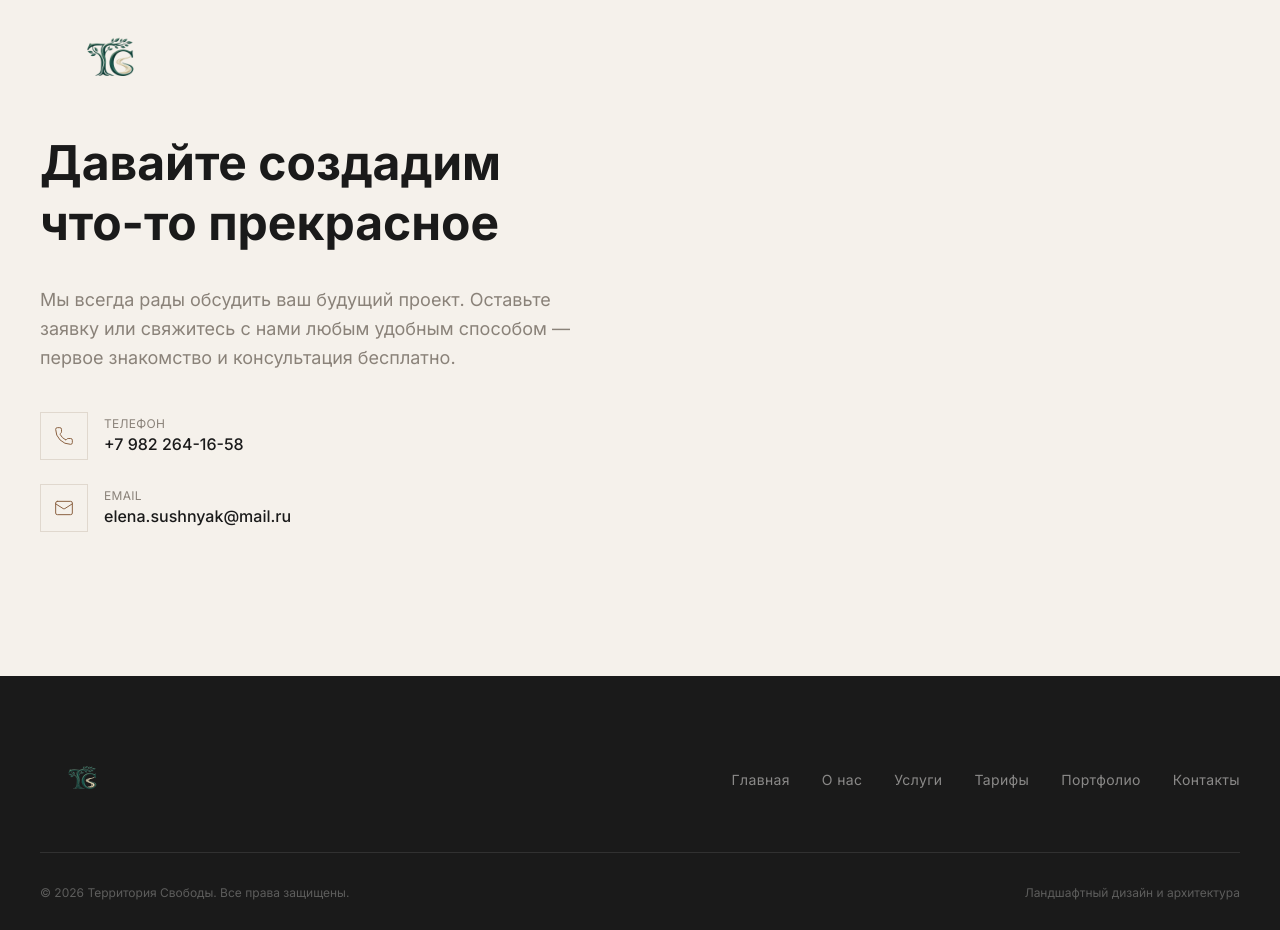
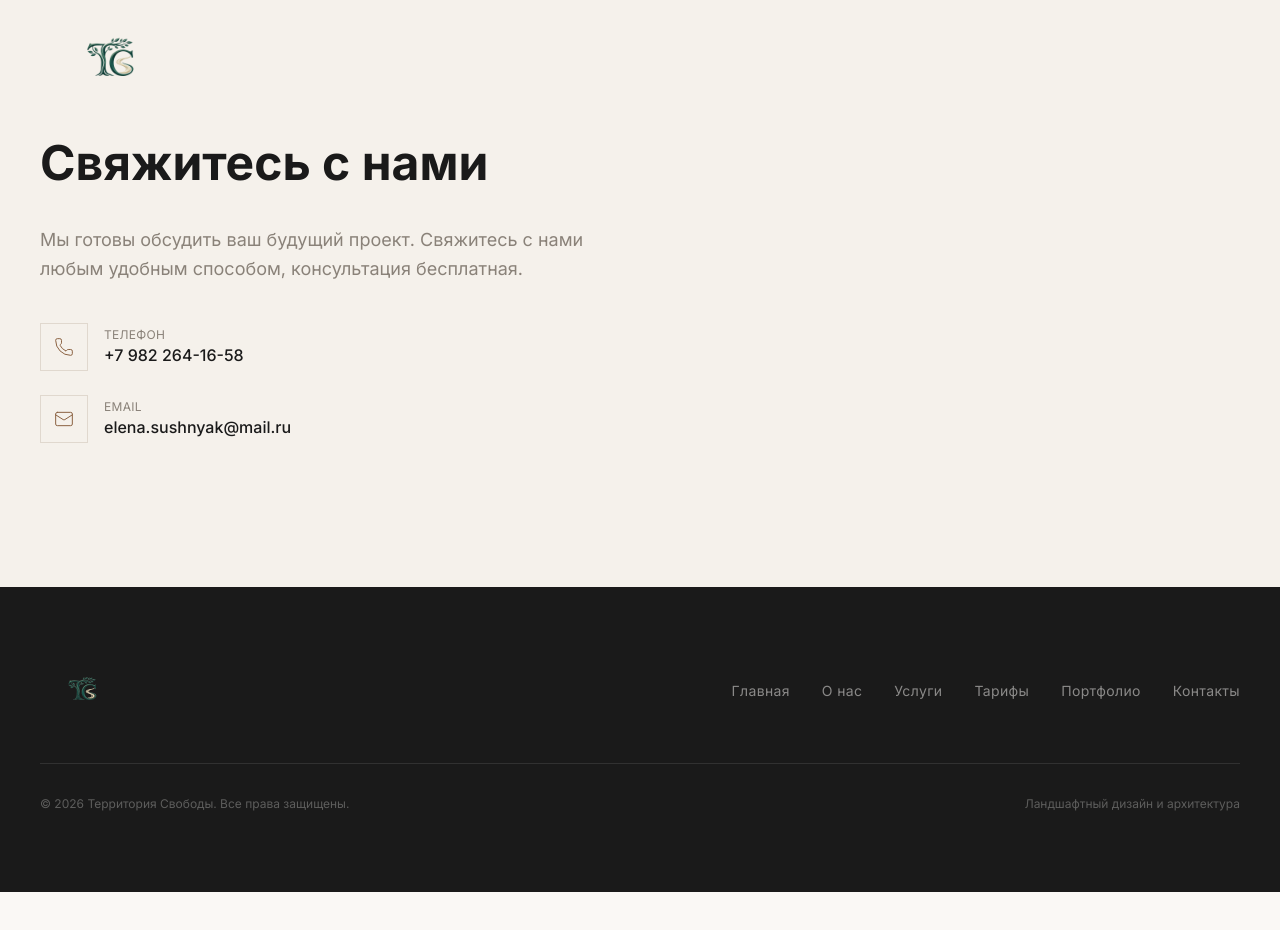
Before and after one commit to workreplit3-ctrl/territoriya-svobody, a Next.js app: page / in a window 1280 px wide. Shown: the part 8000-8930 px from the top of the page. After the commit the page ends 8892 px from the top, so only its background shows below. Built offline with nearby package versions, Linux system fonts and the light colour scheme.

Commit message:
feat: update contacts section heading and description

```diff
--- a/src/app/page.tsx
+++ b/src/app/page.tsx
@@ -1072,16 +1072,12 @@ function Contacts() {
             </FadeIn>
             <FadeIn>
               <h2 className="text-3xl md:text-4xl lg:text-5xl font-bold leading-tight mb-8">
-                Давайте создадим
-                <br />
-                что-то прекрасное
+                Свяжитесь с нами
               </h2>
             </FadeIn>
             <FadeIn delay={0.1}>
               <p className="text-warm-gray text-base md:text-lg leading-relaxed mb-10">
-                Мы всегда рады обсудить ваш будущий проект. Оставьте заявку или
-                свяжитесь с нами любым удобным способом — первое знакомство и консультация
-                бесплатно.
+                Мы готовы обсудить ваш будущий проект. Свяжитесь с нами любым удобным способом, консультация бесплатная.
               </p>
             </FadeIn>
 
```
